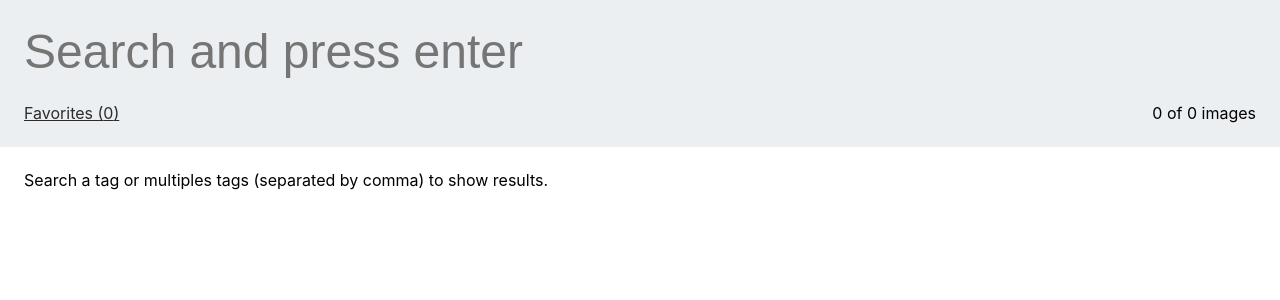
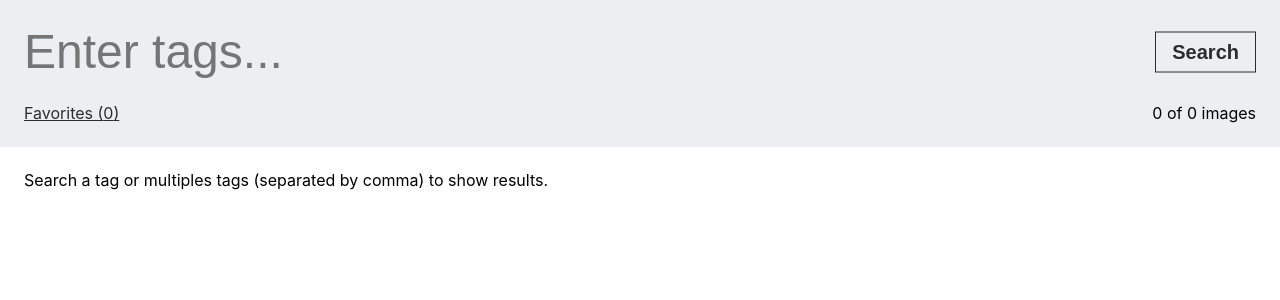
Before and after one commit to alexsanchezdev/alumnet, a React (Create React App) app: page / in a window 1280 px wide. Shown: the top 300 px of the page. Built offline with nearby package versions, Linux system fonts and the light colour scheme.

Commit message:
Add visible submit button

```diff
--- a/src/components/LoadMore/LoadMore.styles.ts
+++ b/src/components/LoadMore/LoadMore.styles.ts
@@ -1,3 +1,4 @@
+import { transitionConfig } from './../../utils/styles.utils'
 import styled from '@emotion/styled'
 
 export const Button = styled.button`
@@ -6,6 +7,13 @@ export const Button = styled.button`
   padding: 16px 24px;
   color: white;
   cursor: pointer;
+  ${transitionConfig};
+
+  :hover {
+    background-color: transparent;
+    border: 1px solid #2c2c2c;
+    color: #2c2c2c;
+  }
 `
 
 export const Container = styled.div`
--- a/src/components/SearchInput/SearchInput.styles.ts
+++ b/src/components/SearchInput/SearchInput.styles.ts
@@ -1,8 +1,9 @@
-import { mobileQuery } from './../../utils/styles.utils'
+import { mobileQuery, transitionConfig } from './../../utils/styles.utils'
 import styled from '@emotion/styled'
 import { desktopQuery, tabletQuery } from '../../utils/styles.utils'
 
 export const Form = styled.form`
+  position: relative;
   flex-basis: 100%;
 `
 
@@ -12,7 +13,7 @@ export const Input = styled.input`
   border: none;
   background: transparent;
   outline: none;
-  padding: 24px;
+  padding: 24px 96px 24px 24px;
 
   ${desktopQuery`
       font-size: 48px;
@@ -33,3 +34,40 @@ export const Input = styled.input`
       }
     `};
 `
+
+export const Submit = styled.input`
+  position: absolute;
+  top: 50%;
+  right: 24px;
+  transform: translateY(-50%);
+
+  background-color: transparent;
+  border: none;
+  font-size: 24px;
+  color: #2c2c2c;
+  border: 1px solid #2c2c2c;
+  font-weight: 600;
+  cursor: pointer;
+
+  ${transitionConfig};
+
+  :hover,
+  :focus {
+    background-color: #2c2c2c;
+    border: 1px solid rgba(0, 0, 0, 0);
+    color: white;
+  }
+
+  ${desktopQuery`
+      font-size: 20px;
+      padding: 8px 16px;
+    `};
+  ${tabletQuery`
+      font-size: 18px;
+      padding: 8px 16px;
+    `};
+  ${mobileQuery`
+      font-size: 14px;
+      padding: 4px 8px;
+    `};
+`
--- a/src/components/SearchInput/SearchInput.view.tsx
+++ b/src/components/SearchInput/SearchInput.view.tsx
@@ -1,7 +1,7 @@
 import React from 'react'
 import { useHistory } from 'react-router-dom'
 import { useQuery } from '../../utils/router.utils'
-import { Form, Input } from './SearchInput.styles'
+import { Form, Input, Submit } from './SearchInput.styles'
 
 export const SearchInput: React.FC = () => {
   const history = useHistory()
@@ -23,13 +23,13 @@ export const SearchInput: React.FC = () => {
   return (
     <Form onSubmit={handleSubmit}>
       <Input
-        aria-label="Search"
+        aria-label="Tags"
         type="text"
-        placeholder="Search and press enter"
+        placeholder="Enter tags..."
         value={search}
         onChange={handleChange}
       />
-      <input type="submit" style={{ display: 'none' }} />
+      <Submit type="submit" value="Search" />
     </Form>
   )
 }
```
